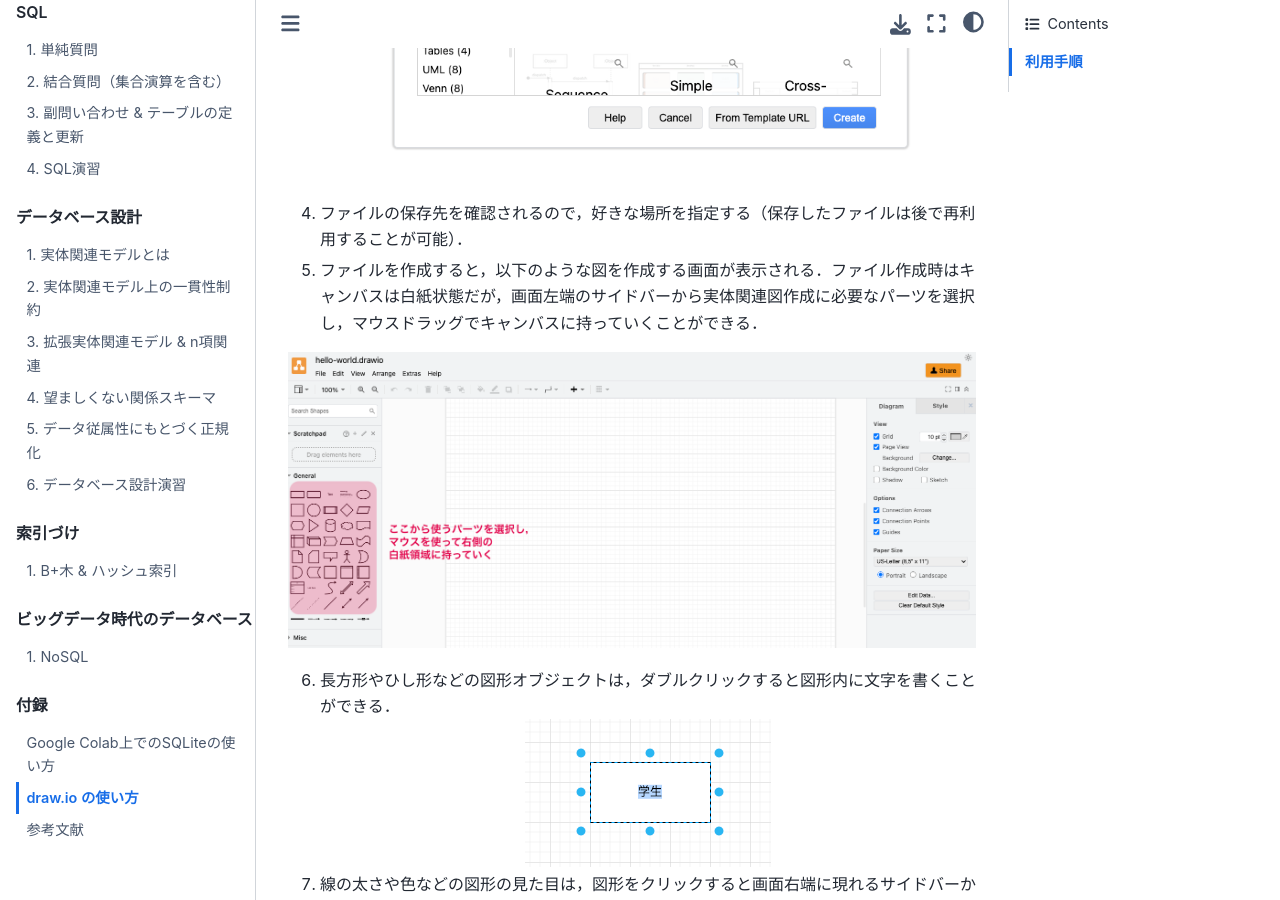
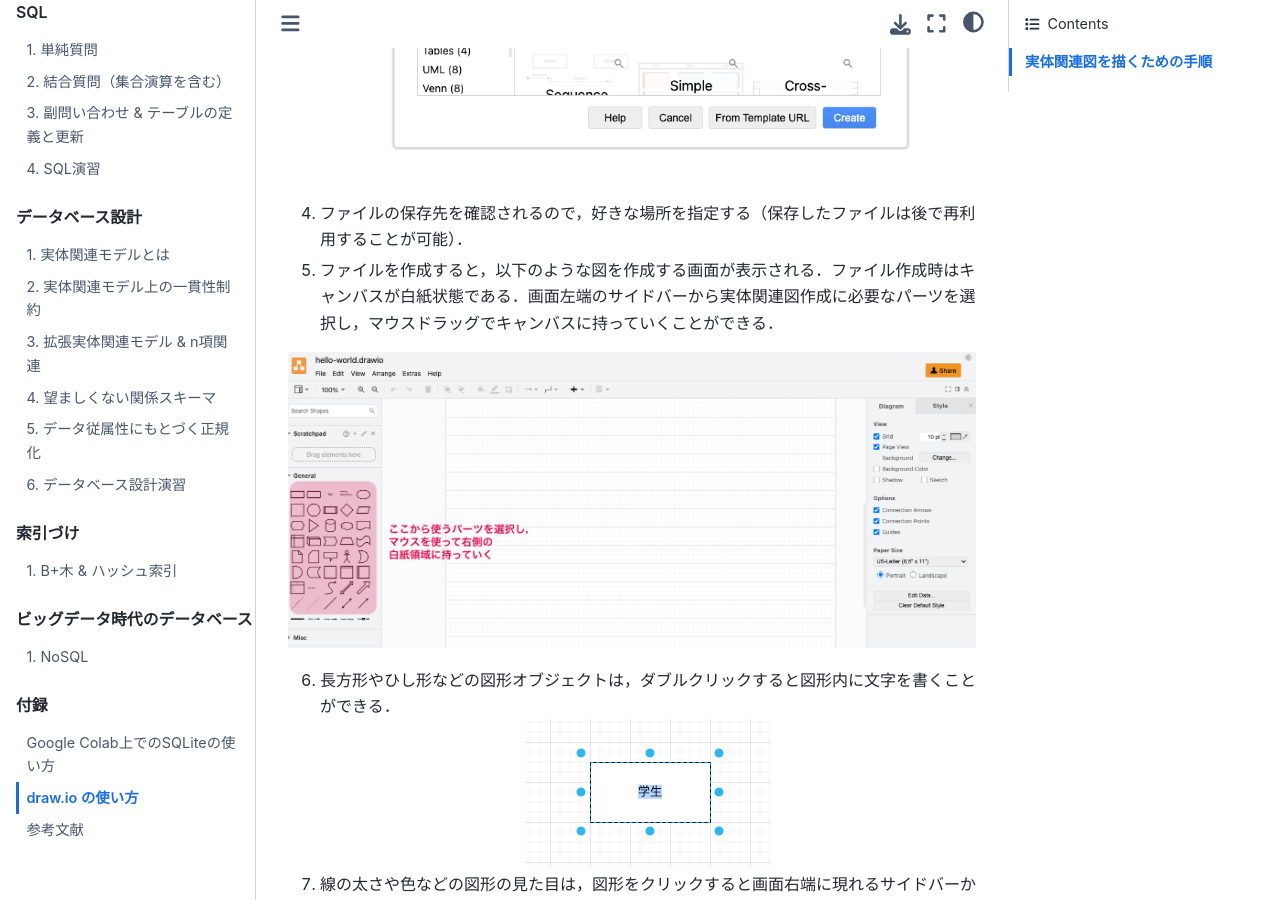
Before and after one commit to hontolab-courses/database-lecturenote, a Jupyter Book: the page built from content/misc/drawio.md, in a window 1280 px wide and 900 px high, scrolled down 1226 px. Built offline with Jupyter Book 1.0.4 settings and Sphinx 7.4.7 and the Sphinx Book theme 1.1.4, drawn with Linux system fonts in a browser that asks for light colours; pages that are not in the unit, such as notebooks, are missing from menus.

Commit message:
draw.ioの使い方

```diff
--- a/content/misc/drawio.md
+++ b/content/misc/drawio.md
@@ -8,7 +8,7 @@
 ツールそのものは英語で提供されているが，日本語も問題なく使用できる．
 以下，draw.ioで実体関連図を書く方法について説明する．
 
-## 利用手順
+## 実体関連図を描くための手順
 1. [https://app.diagrams.net/](https://app.diagrams.net/)にアクセスする．
 
 2. 以下の画面が表示されるので，`Create New Diagram`をクリックする．
@@ -20,7 +20,7 @@
 
 4. ファイルの保存先を確認されるので，好きな場所を指定する（保存したファイルは後で再利用することが可能）．
 
-5. ファイルを作成すると，以下のような図を作成する画面が表示される．ファイル作成時はキャンバスは白紙状態だが，画面左端のサイドバーから実体関連図作成に必要なパーツを選択し，マウスドラッグでキャンバスに持っていくことができる．
+5. ファイルを作成すると，以下のような図を作成する画面が表示される．ファイル作成時はキャンバスが白紙状態である．画面左端のサイドバーから実体関連図作成に必要なパーツを選択し，マウスドラッグでキャンバスに持っていくことができる．
 
 ![初期キャンバス](fig/drawio-3.png "初期キャンバス")
 
```
